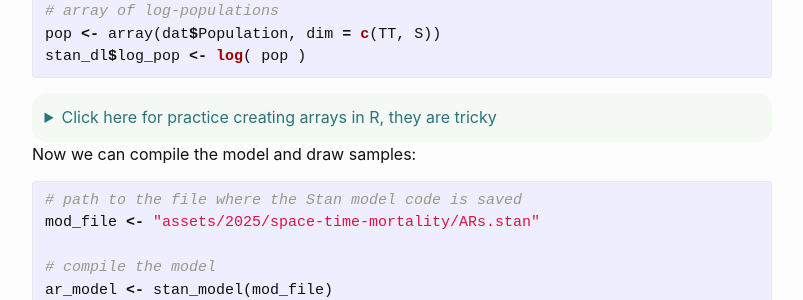
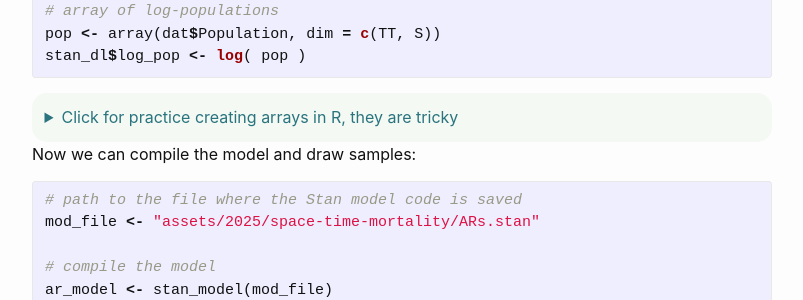
Before and after one commit to ConnorDonegan/connordonegan.github.io, a Jekyll site: the page built from _posts/2025-01-08-space-time-mortality.markdown, in a window 1280 px wide and 900 px high, scrolled down 11504 px. Shown: the part 153-453 px from the top of the window, without its empty margins (238-1041 px from the left). Built offline with Jekyll 4.4.1, drawn with Linux system fonts in a browser that asks for light colours; comment, search, counter and statistics services are not loaded; some of the changed text lies outside the part shown.

Commit message:
stylistic nitpicking

```diff
--- a/_posts/2025-01-08-space-time-mortality.markdown
+++ b/_posts/2025-01-08-space-time-mortality.markdown
@@ -505,7 +505,7 @@
 {% endhighlight %}
 
 <details class="details-example">
-    <summary>Click here for practice creating arrays in R, they are tricky</summary>
+    <summary>Click for practice creating arrays in R, they are tricky</summary>
 {% highlight r %}
 # notice: there's no warning for size mis-match; and the values fill up column-wise
 x = 1:13
@@ -789,7 +789,7 @@
 
 
 <details class="details-example">
-    <summary>Click here for a more generally applicable CAR model</summary>
+    <summary>Click for a more generally applicable CAR model</summary>
    The <code> wcar_lpdf </code> function is usually what you need. If you fit distance-based CAR models, you need a more general specification. The WCAR is generally faster than this, but this is still pretty good. This one works for any valid CAR specification (including WCAR). Again, see Donegan (2021) for details.
 
 {% highlight stan %}
@@ -901,7 +901,7 @@
 
 
 <details class="details-example">
-    <summary>Click here for the complete 'multiple CARs' Stan model</summary>
+    <summary>Click for the complete 'multiple CARs' Stan model</summary>
 {% highlight stan %}
 functions {
 #include car_lpdf.stan
```
